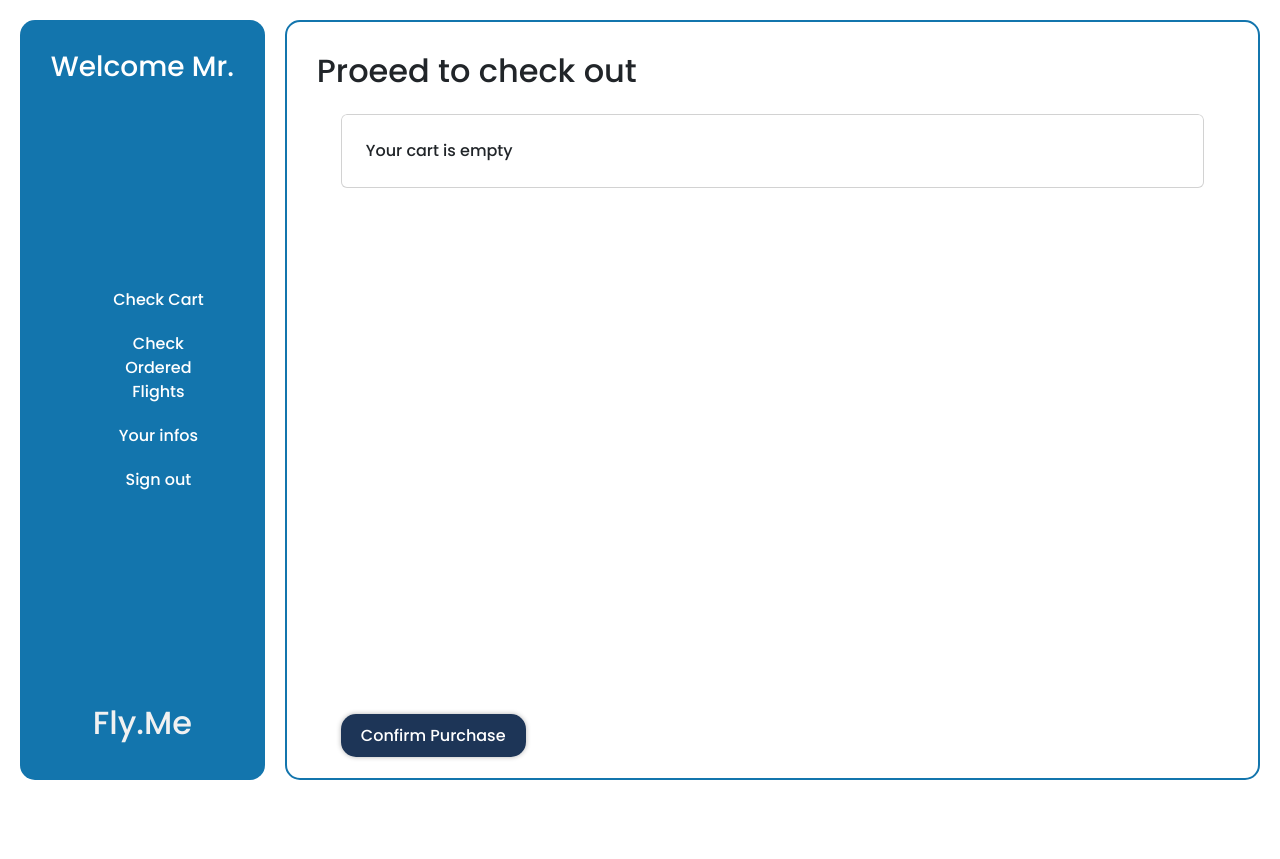
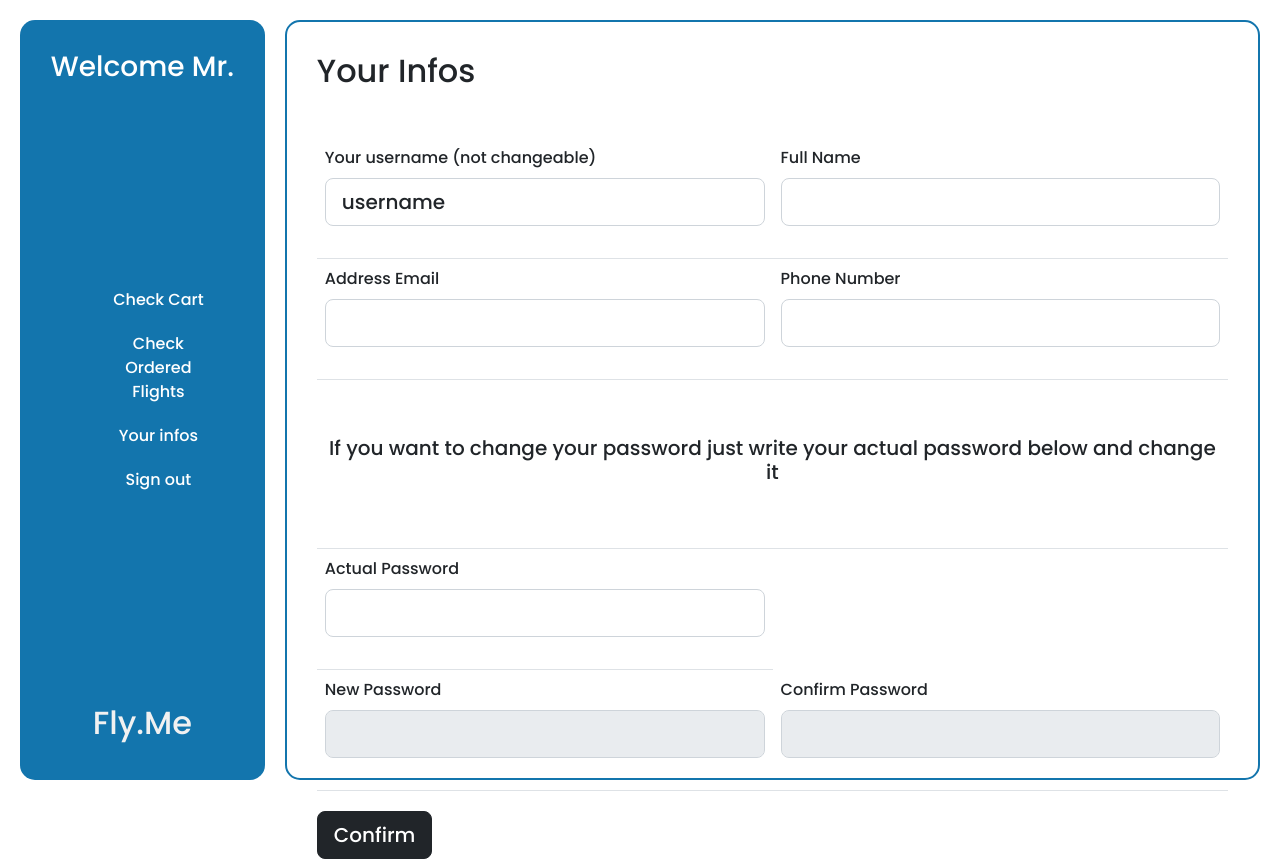
Before and after one commit to simon409/web-project, a PHP site: page /user.php in a window 1280 px wide. Before the commit the page ends 780 px from the top, so only its background shows below. Run offline with PHP 8.4, Linux system fonts and the light colour scheme; a user stored in the database is signed in; data comes from the database, SQL or seed files in the repository; data that the repository does not hold is empty.

Commit message:
user page pages

```diff
--- a/script/app.js
+++ b/script/app.js
@@ -195,3 +195,87 @@ function togglemenucard() {
     document.getElementById("menucard").classList.toggle("showmen");
     document.getElementById("menu").classList.remove("showmen");
 }
+
+//user page menu
+function menuselect(page) {
+    //make all hidden
+    document.getElementById("cart").classList.add("hide");
+    document.getElementById("booked").classList.add("hide");
+    document.getElementById("info").classList.add("hide");
+    //get all pages
+    var page0 = document.getElementById("cart");
+    var page1 = document.getElementById("booked");
+    var page2 = document.getElementById("info");
+    switch (page) {
+        case 0:
+            page0.classList.remove("hide");
+            break;
+        case 1:
+            page1.classList.remove("hide");
+            break;
+        case 2:
+            page2.classList.remove("hide");
+            break;
+        default:
+            break;
+    }
+}
+
+//password modif
+function enablepass() {
+    var actpass = document.getElementById("passact").value;
+    var strHash = md5(document.getElementById("actpass").value);
+    if(actpass!==strHash) {
+        document.getElementById('newp').disabled = true;
+        document.getElementById('confnewp').disabled = true;
+    } else {
+        document.getElementById('newp').disabled = false;
+        document.getElementById('confnewp').disabled = false;
+    }
+}
+
+
+
+//the md5 decryption function url: https://gist.github.com/blackout314/8c948179359a3be09cb1f40a85e8e404
+function md5(inputString) {
+    var hc="0123456789abcdef";
+    function rh(n) {var j,s="";for(j=0;j<=3;j++) s+=hc.charAt((n>>(j*8+4))&0x0F)+hc.charAt((n>>(j*8))&0x0F);return s;}
+    function ad(x,y) {var l=(x&0xFFFF)+(y&0xFFFF);var m=(x>>16)+(y>>16)+(l>>16);return (m<<16)|(l&0xFFFF);}
+    function rl(n,c)            {return (n<<c)|(n>>>(32-c));}
+    function cm(q,a,b,x,s,t)    {return ad(rl(ad(ad(a,q),ad(x,t)),s),b);}
+    function ff(a,b,c,d,x,s,t)  {return cm((b&c)|((~b)&d),a,b,x,s,t);}
+    function gg(a,b,c,d,x,s,t)  {return cm((b&d)|(c&(~d)),a,b,x,s,t);}
+    function hh(a,b,c,d,x,s,t)  {return cm(b^c^d,a,b,x,s,t);}
+    function ii(a,b,c,d,x,s,t)  {return cm(c^(b|(~d)),a,b,x,s,t);}
+    function sb(x) {
+        var i;var nblk=((x.length+8)>>6)+1;var blks=new Array(nblk*16);for(i=0;i<nblk*16;i++) blks[i]=0;
+        for(i=0;i<x.length;i++) blks[i>>2]|=x.charCodeAt(i)<<((i%4)*8);
+        blks[i>>2]|=0x80<<((i%4)*8);blks[nblk*16-2]=x.length*8;return blks;
+    }
+    var i,x=sb(inputString),a=1732584193,b=-271733879,c=-1732584194,d=271733878,olda,oldb,oldc,oldd;
+    for(i=0;i<x.length;i+=16) {olda=a;oldb=b;oldc=c;oldd=d;
+        a=ff(a,b,c,d,x[i+ 0], 7, -680876936);d=ff(d,a,b,c,x[i+ 1],12, -389564586);c=ff(c,d,a,b,x[i+ 2],17,  606105819);
+        b=ff(b,c,d,a,x[i+ 3],22,-1044525330);a=ff(a,b,c,d,x[i+ 4], 7, -176418897);d=ff(d,a,b,c,x[i+ 5],12, 1200080426);
+        c=ff(c,d,a,b,x[i+ 6],17,-1473231341);b=ff(b,c,d,a,x[i+ 7],22,  -45705983);a=ff(a,b,c,d,x[i+ 8], 7, 1770035416);
+        d=ff(d,a,b,c,x[i+ 9],12,-1958414417);c=ff(c,d,a,b,x[i+10],17,     -42063);b=ff(b,c,d,a,x[i+11],22,-1990404162);
+        a=ff(a,b,c,d,x[i+12], 7, 1804603682);d=ff(d,a,b,c,x[i+13],12,  -40341101);c=ff(c,d,a,b,x[i+14],17,-1502002290);
+        b=ff(b,c,d,a,x[i+15],22, 1236535329);a=gg(a,b,c,d,x[i+ 1], 5, -165796510);d=gg(d,a,b,c,x[i+ 6], 9,-1069501632);
+        c=gg(c,d,a,b,x[i+11],14,  643717713);b=gg(b,c,d,a,x[i+ 0],20, -373897302);a=gg(a,b,c,d,x[i+ 5], 5, -701558691);
+        d=gg(d,a,b,c,x[i+10], 9,   38016083);c=gg(c,d,a,b,x[i+15],14, -660478335);b=gg(b,c,d,a,x[i+ 4],20, -405537848);
+        a=gg(a,b,c,d,x[i+ 9], 5,  568446438);d=gg(d,a,b,c,x[i+14], 9,-1019803690);c=gg(c,d,a,b,x[i+ 3],14, -187363961);
+        b=gg(b,c,d,a,x[i+ 8],20, 1163531501);a=gg(a,b,c,d,x[i+13], 5,-1444681467);d=gg(d,a,b,c,x[i+ 2], 9,  -51403784);
+        c=gg(c,d,a,b,x[i+ 7],14, 1735328473);b=gg(b,c,d,a,x[i+12],20,-1926607734);a=hh(a,b,c,d,x[i+ 5], 4,    -378558);
+        d=hh(d,a,b,c,x[i+ 8],11,-2022574463);c=hh(c,d,a,b,x[i+11],16, 1839030562);b=hh(b,c,d,a,x[i+14],23,  -35309556);
+        a=hh(a,b,c,d,x[i+ 1], 4,-1530992060);d=hh(d,a,b,c,x[i+ 4],11, 1272893353);c=hh(c,d,a,b,x[i+ 7],16, -155497632);
+        b=hh(b,c,d,a,x[i+10],23,-1094730640);a=hh(a,b,c,d,x[i+13], 4,  681279174);d=hh(d,a,b,c,x[i+ 0],11, -358537222);
+        c=hh(c,d,a,b,x[i+ 3],16, -722521979);b=hh(b,c,d,a,x[i+ 6],23,   76029189);a=hh(a,b,c,d,x[i+ 9], 4, -640364487);
+        d=hh(d,a,b,c,x[i+12],11, -421815835);c=hh(c,d,a,b,x[i+15],16,  530742520);b=hh(b,c,d,a,x[i+ 2],23, -995338651);
+        a=ii(a,b,c,d,x[i+ 0], 6, -198630844);d=ii(d,a,b,c,x[i+ 7],10, 1126891415);c=ii(c,d,a,b,x[i+14],15,-1416354905);
+        b=ii(b,c,d,a,x[i+ 5],21,  -57434055);a=ii(a,b,c,d,x[i+12], 6, 1700485571);d=ii(d,a,b,c,x[i+ 3],10,-1894986606);
+        c=ii(c,d,a,b,x[i+10],15,   -1051523);b=ii(b,c,d,a,x[i+ 1],21,-2054922799);a=ii(a,b,c,d,x[i+ 8], 6, 1873313359);
+        d=ii(d,a,b,c,x[i+15],10,  -30611744);c=ii(c,d,a,b,x[i+ 6],15,-1560198380);b=ii(b,c,d,a,x[i+13],21, 1309151649);
+        a=ii(a,b,c,d,x[i+ 4], 6, -145523070);d=ii(d,a,b,c,x[i+11],10,-1120210379);c=ii(c,d,a,b,x[i+ 2],15,  718787259);
+        b=ii(b,c,d,a,x[i+ 9],21, -343485551);a=ad(a,olda);b=ad(b,oldb);c=ad(c,oldc);d=ad(d,oldd);
+    }
+    return rh(a)+rh(b)+rh(c)+rh(d);
+}
--- a/user.php
+++ b/user.php
@@ -16,6 +16,9 @@
         // Prepare and execute a SELECT statement to check the cart items
         $querygetcard1 = "SELECT c.*, ct.namecoun FROM card c, flights f, country ct, airport a WHERE iduser = '$id' and (c.flightnum=f.flightnum and (f.toa = a.idairp and a.countryid = ct.idcoun));";
         $cardquery1 = $conn->query($querygetcard1);
+        // get all commanded items
+        $querygetordered = "SELECT cmd.*, c.namecoun as 'fromcoun', u.username, c1.namecoun as 'tocoun', a.nameairp as 'fromair',a1.nameairp as 'toair' from commandedf cmd, users u, flights f, airport a, airport a1, country c, country c1 where (((f.froma = a.idairp and a.countryid=c.idcoun) and (f.toa = a1.idairp and a1.countryid = c1.idcoun)) and (cmd.flightnum = f.flightnum and cmd.iduser = u.id)) and cmd.iduser = $id;";
+        $orderquery = $conn->query($querygetordered);
         if (isset($_GET['proceed'])) {
             proceed($id);
         }
@@ -53,9 +56,9 @@
                 <h2><?php echo $row['fullname']?></h2>
             </div>
             <ul>
-                <li><a href="#">Check Cart</a></li>
-                <li><a href="#">Check Ordered Flights</a></li>
-                <li><a href="#">Your infos</a></li>
+                <li><a href="javascript:menuselect(0);">Check Cart</a></li>
+                <li><a href="javascript:menuselect(1);">Check Ordered Flights</a></li>
+                <li><a href="javascript:menuselect(2);">Your infos</a></li>
                 <li><a href="?logout=true">Sign out</a></li>
             </ul>
             <div class="logo">
@@ -64,7 +67,7 @@
         </div>
         <div class="content">
             <!--User Cart-->
-            <div class="custom">
+            <div id="cart" class="custom hide">
                 <h2>Proeed to check out</h2>
                 <div class="m-4">
                     <ul class="list-unstyled list-group">
@@ -103,27 +106,35 @@
             </div>
 
             <!--User Order-->
-            <div class="custom hide">
+            <div id="booked" class="custom hide">
                 <h2>Your Orders</h2>
                 <div class="m-4">
-                    <ul class="list-unstyled list-group">
+                    <table class="table table-bordered table-striped mt-5 text-center">
+                    <thead>
+                        <tr>
+                            <th scope="col">Flight Departure</th>
+                            <th scope="col">Flight Arrival</th>
+                            <th scope="col">Number Adult</th>
+                            <th scope="col">Number Children</th>
+                            <th scope="col">Total Price</th>
+                            <th scope="col">Action</th>
+                        </tr>
+                    </thead>
+                    <tbody>
                     <?php
-                        while($card = mysqli_fetch_assoc($cardquery1))
+                        while($order = mysqli_fetch_assoc($orderquery))
                         {
                         ?>
-                        <li class="carditem flex flex-row card p-4 justify-content-between mb-2">
-                            <div class="infos">
-                                Flight to <?php echo $card['namecoun']?> | <?php echo $card['numt_adult']." Person";
-                                if ($card['numt_child']>0){
-                                    echo " and ".$card['numt_child']." Child";
-                                }
-                                ?>
-                            </div>
-                            <div class="action">
-                                <a href="#"><i class="fa-solid fa-print"></i></a>
-                                <a class="delete_data" id="<?php echo $card['id']?>"><i class="fa-solid fa-trash"></i></a>
-                            </div>
-                        </li>
+                            <tr>
+                                <td><?php echo $order['fromcoun']?></td>
+                                <td><?php echo $order['tocoun']?></td>
+                                <td><?php echo $order['numt_adult']?></td>
+                                <td><?php echo $order['numt_child']?></td>
+                                <td><?php echo $order['totalprice']?></td>
+                                <td>
+                                    <a href="#"><i class="fa-solid fa-print"></i></a>
+                                </td>
+                            </tr>
                         <?php
                             }
                             if($cardquery1->num_rows>0){
@@ -135,12 +146,81 @@
                                 echo '<li class="carditem flex flex-row card p-4 justify-content-between mb-2">'. "You haven't made any order yet!".'</li>';
                             }
                         ?>
-                    </ul>
+                    </tbody>
+                    </table>
                 </div>
             </div>
             <!--User Infos-->
+            <div id="info" class="custom">
+                <h2>Your Infos</h2>
+                <form action="">
+                    <table class="mt-5 table">
+                        <tr>
+                            <td>
+                                <div class="form-outline mb-4">
+                                    <label class="form-label" for="form2Example17">Your username (not changeable)</label>
+                                    <input type="text" id="username" name="username" value="username" class="form-control form-control-lg" readonly/>
+                                </div>
+                            </td>
+                            <td>
+                                <div class="form-outline mb-4">
+                                    <label class="form-label" for="form2Example17">Full Name</label>
+                                    <input type="text" id="fullname" name="fullname" class="form-control form-control-lg"/>
+                                </div>
+                            </td>
+                        </tr>
+                        <tr>
+                            <td>
+                                <div class="form-outline mb-4">
+                                    <label class="form-label" for="form2Example17">Address Email</label>
+                                    <input type="text" id="mail" name="mail" class="form-control form-control-lg"/>
+                                </div>
+                            </td>
+                            <td>
+                                <div class="form-outline mb-4">
+                                    <label class="form-label" for="form2Example17">Phone Number</label>
+                                    <input type="tel" id="phonenum" name="phonenum" class="form-control form-control-lg"/>
+                                </div>
+                            </td>
+                        </tr>
+                        <tr>
+                            <td colspan="2">
+                                <h5 class="text-center py-5">If you want to change your password just write your actual password below and change it</h5>
+                            </td>
+                        </tr>
+                        <tr>
+                            <td>
+                                <div class="form-outline mb-4">
+                                    <label class="form-label" for="form2Example17">Actual Password</label>
+                                    <input type="hidden" name="pass" id="passact" value="<?php echo $row['password'];?>">
+                                    <input type="password" id="actpass" onkeyup="enablepass();" name="actpass" class="form-control form-control-lg"/>
+                                </div>
+                            </td>
+                        </tr>
+                        <tr>
+                            <td>
+                                <div class="form-outline mb-4">
+                                    <label class="form-label" for="form2Example17">New Password</label>
+                                    <input type="password" id="newp" name="newp" class="form-control form-control-lg" disabled/>
+                                </div>
+                            </td>
+                            <td>
+                                <div class="form-outline mb-4">
+                                    <label class="form-label" for="form2Example17">Confirm Password</label>
+                                    <input type="password" id="confnewp" name="confnewp" class="form-control form-control-lg" disabled/>
+                                </div>
+                            </td>
+                        </tr>
 
+                    </table>
+                    <div class="pt-1 mb-4">
+                        <a class="btn btn-dark btn-lg btn-block" name="submit" type="submit">Confirm</a>
+                    </div>
+                </form>
+
+            </div>
         </div>
     </section>
+    <script src="./script/app.js"></script>
 </body>
 </html>
```
Also changed, not shown: login.php (line endings or trailing spaces), printticket.php (added).
